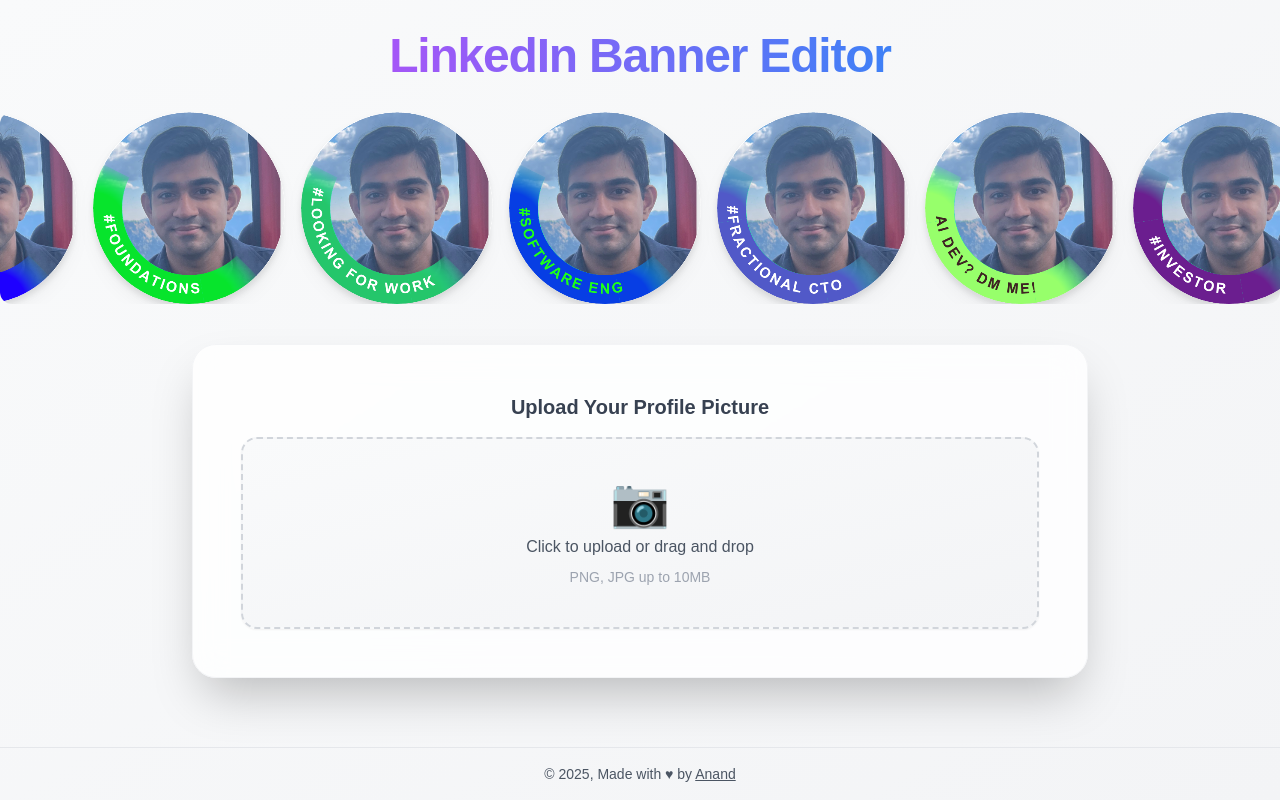
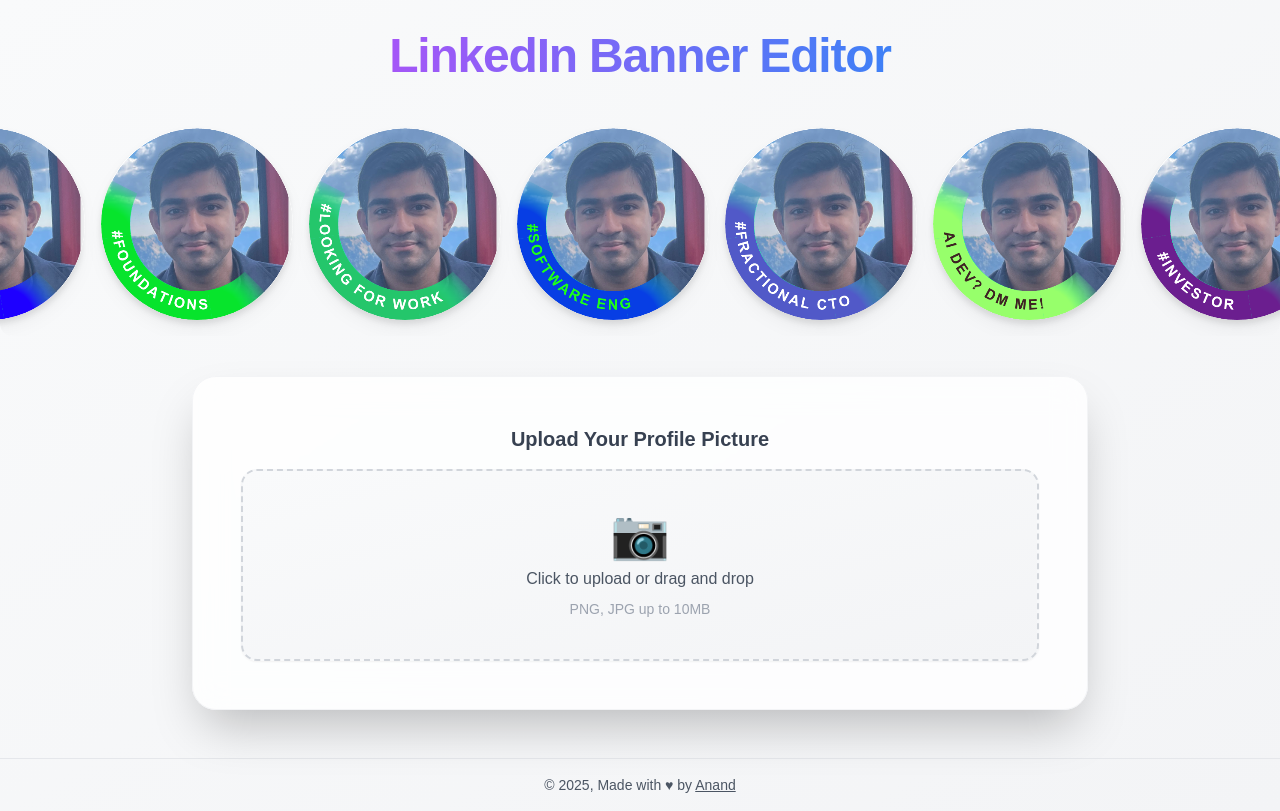
Before and after one commit to ananddtyagi/linkedin-banner, a Next.js app: page / in a window 1280 px wide. Built offline with nearby package versions, Linux system fonts and the light colour scheme.

Commit message:
hover of example makes sure it's over

```diff
--- a/src/app/page.tsx
+++ b/src/app/page.tsx
@@ -368,10 +368,10 @@ const ProfileBanner = () => {
         </h1>
 
         {/* Carousel section */}
-        <div className="w-full overflow-hidden mb-8 md:mb-10 rounded-xl ">
+        <div className="w-full overflow-hidden mb-8 md:mb-10 rounded-xl py-4">
           <div
             ref={carouselRef}
-            className="flex whitespace-nowrap"
+            className="flex whitespace-nowrap px-2"
             style={{
               transform: `translateX(-${scrollPosition}px)`,
             }}
@@ -381,7 +381,7 @@ const ProfileBanner = () => {
               <CircularImage
                 key={index}
                 src={`/example${num}.png`}
-                className="h-32 w-32 md:h-48 md:w-48 inline-block mx-2 rounded-full drop-shadow-lg transition-transform duration-300 hover:scale-110"
+                className="h-32 w-32 md:h-48 md:w-48 inline-block mx-2 rounded-full drop-shadow-lg transition-transform duration-300 hover:scale-110 hover:z-10"
               />
             ))}
           </div>
```
